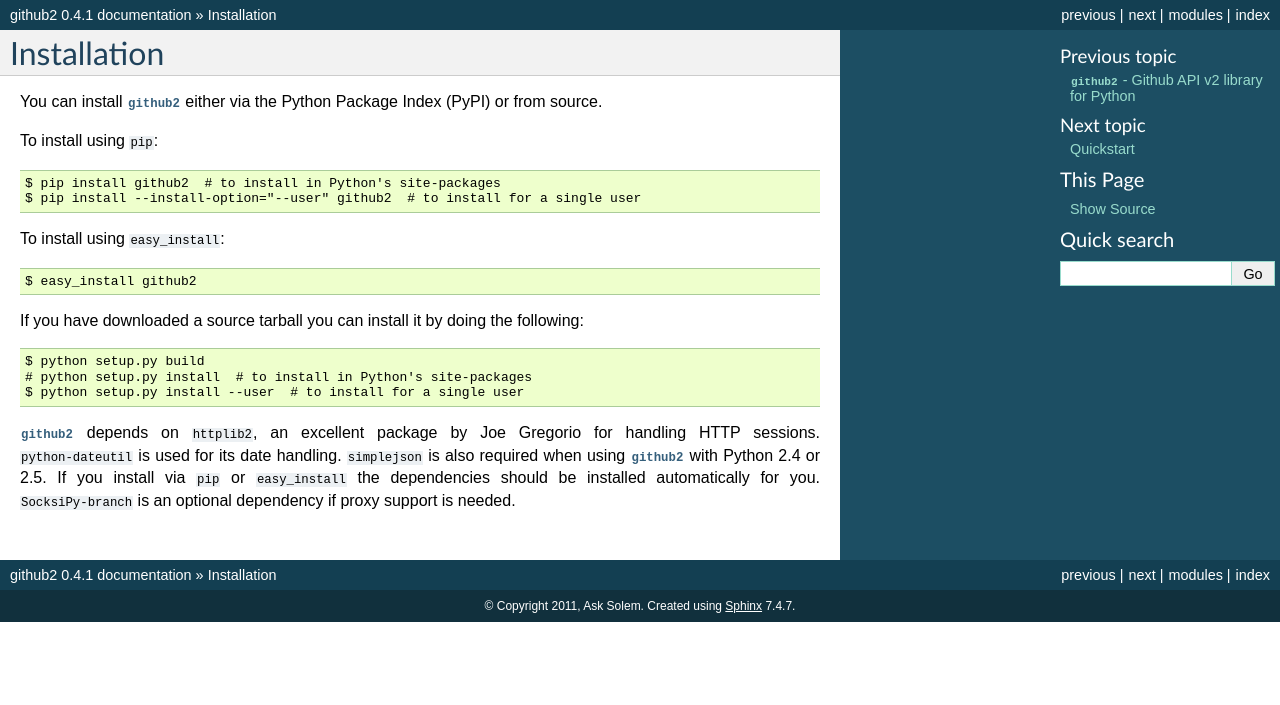
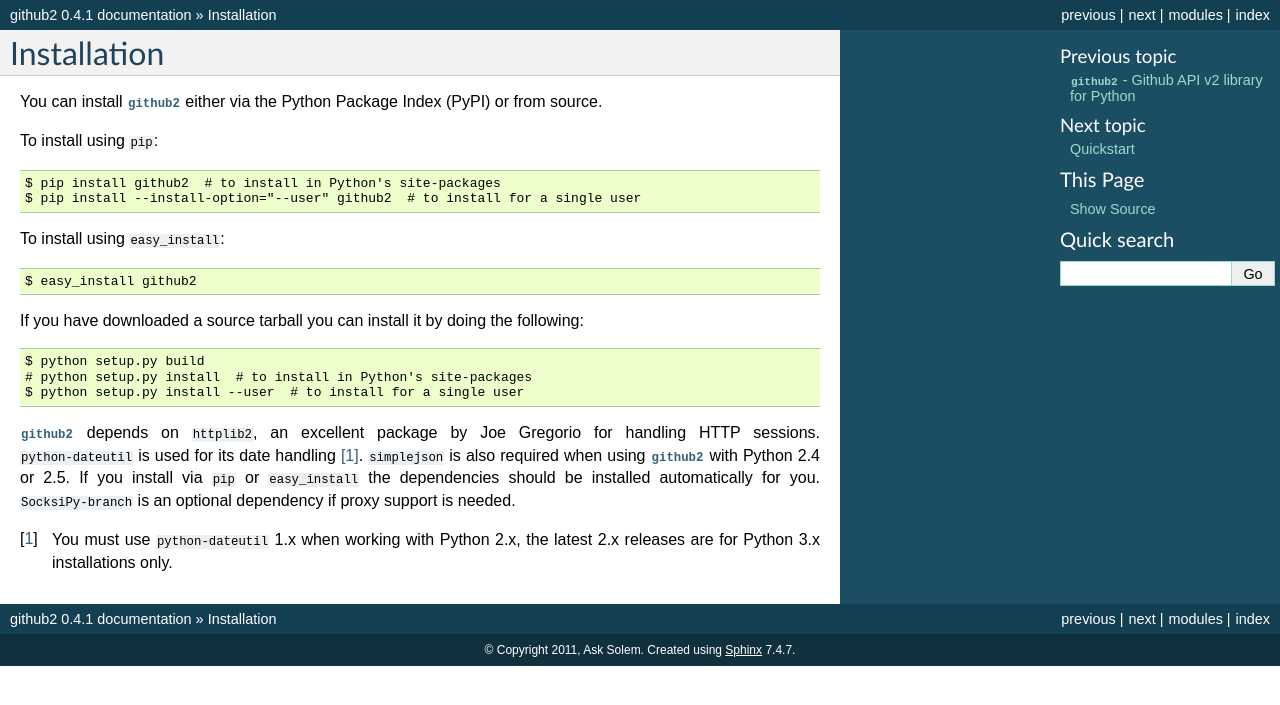
Before and after one commit to ask/python-github2, a Sphinx documentation site: the page built from doc/install.rst, in a window 1280 px wide. Shown: the top 705 px of the page. Built offline with Sphinx 7.4.7, drawn with Linux system fonts in a browser that asks for light colours; cross-references to code outside the pages are shown as plain code.

Commit message:
Require python-dateutil lower than v2.0.
v2.0 only works with Python 3.

```diff
--- a/doc/install.rst
+++ b/doc/install.rst
@@ -22,7 +22,10 @@
 
 :mod:`github2` depends on :pypi:`httplib2`, an excellent package by Joe Gregorio
 for handling HTTP sessions.  :pypi:`python-dateutil` is used for its date
-handling.  :pypi:`simplejson` is also required when using :mod:`github2` with
-Python 2.4 or 2.5.  If you install via :pypi:`pip` or :pypi:`easy_install
+handling [#]_.  :pypi:`simplejson` is also required when using :mod:`github2`
+with Python 2.4 or 2.5.  If you install via :pypi:`pip` or :pypi:`easy_install
 <setuptools>` the dependencies should be installed automatically for you.
 :pypi:`SocksiPy-branch` is an optional dependency if proxy support is needed.
+
+.. [#] You must use :pypi:`python-dateutil` 1.x when working with Python 2.x,
+       the latest 2.x releases are for Python 3.x installations only.
--- a/setup.py
+++ b/setup.py
@@ -8,14 +8,17 @@
 import github2
 
 
-install_requires = ['httplib2', 'python-dateutil']
+install_requires = ['httplib2', ]
 # simplejson is included in the standard library since Python 2.6 as json.
 if sys.version_info[:2] < (2, 6):
     install_requires.append('simplejson >= 2.0.9')
 
 extra = {}
 if sys.version_info >= (3,):
+    install_requires.append('python-dateutil >= 2.0')
     extra['use_2to3'] = True
+else:
+    install_requires.append('python-dateutil < 2.0')
 
 long_description = (codecs.open('README.rst', "r", "utf-8").read()
     + "\n" + codecs.open('NEWS.rst', "r", "utf-8").read())
```
